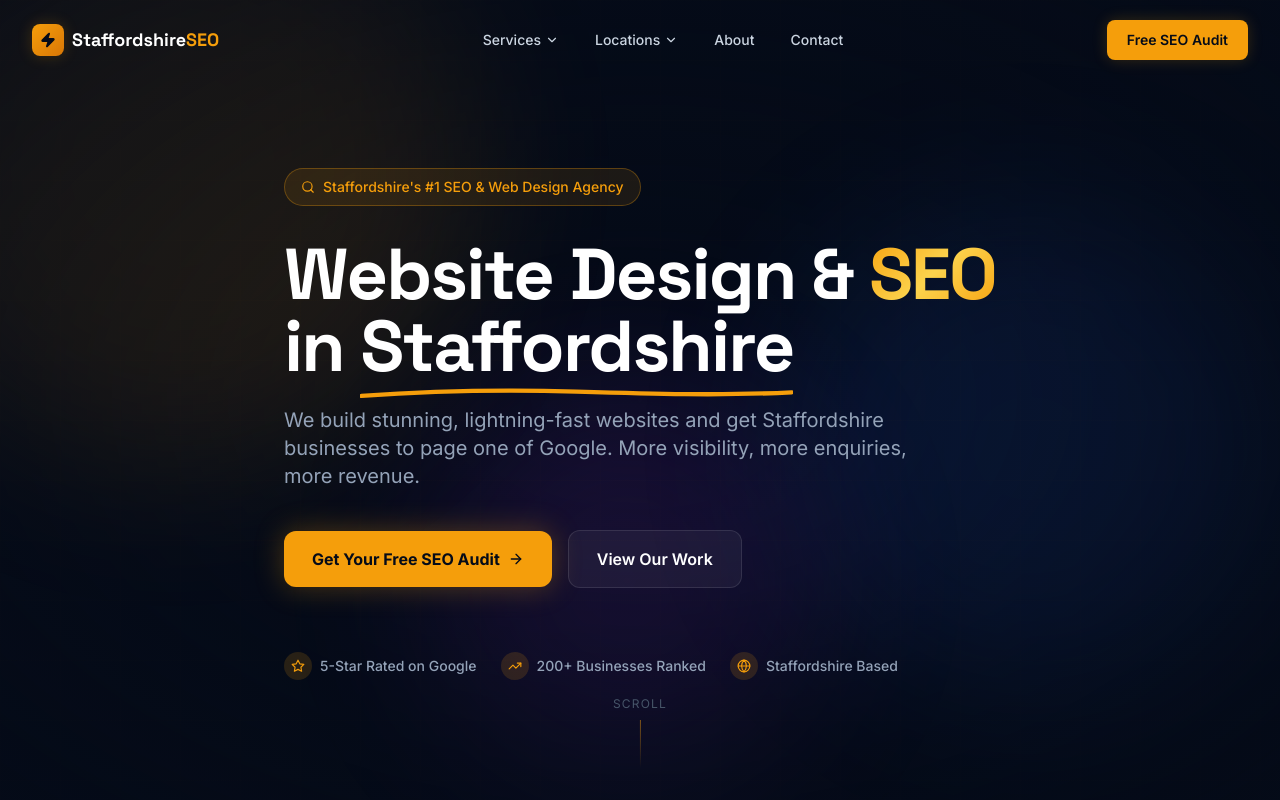
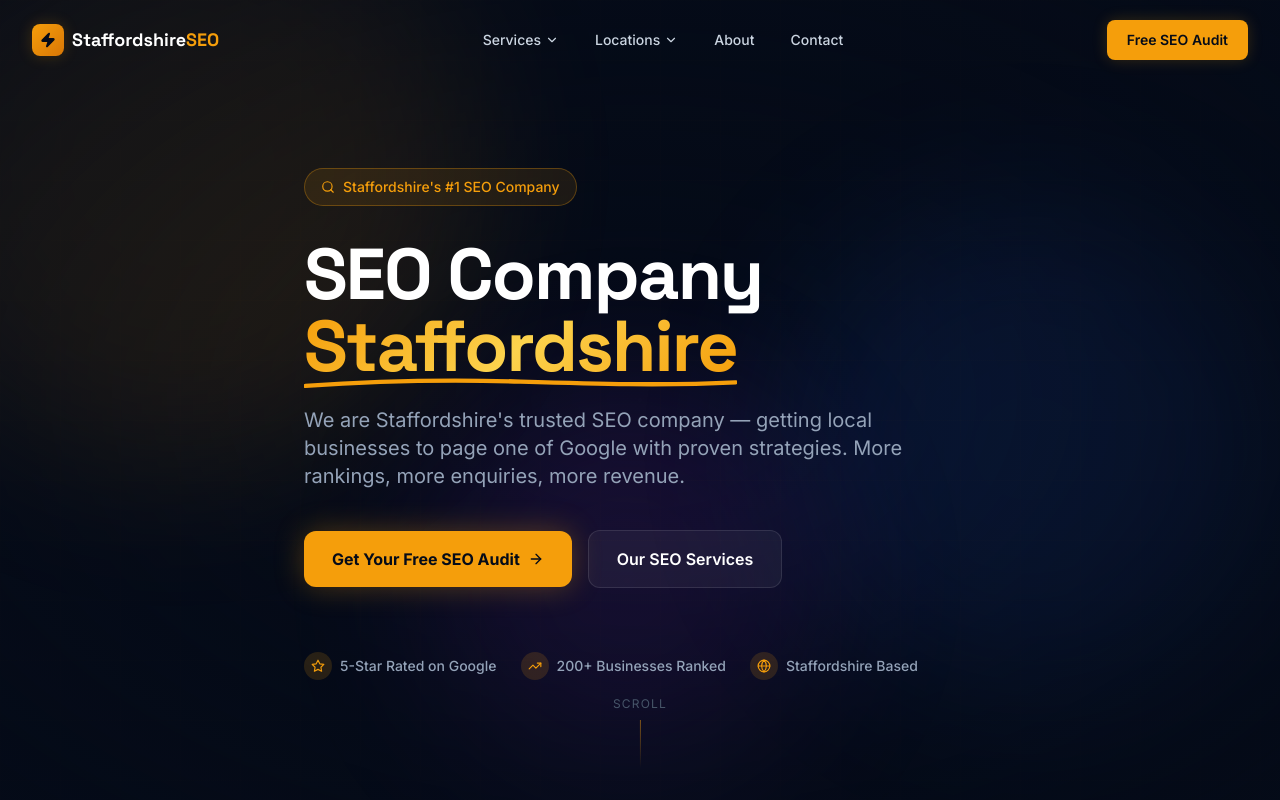
Before and after one commit to inetvercel/staffordshireseo.co.uk, a Next.js app: page / in a window 1280 px wide. Shown: the top 800 px of the page. Built offline with nearby package versions, Linux system fonts and the light colour scheme.

Commit message:
SEO-first: update meta, H1 and Hero to lead with SEO company/agency messaging

```diff
--- a/app/layout.tsx
+++ b/app/layout.tsx
@@ -20,22 +20,22 @@
   metadataBase: new URL("https://www.staffordshireseo.co.uk"),
   title: {
     default:
-      "Website Design & SEO Staffordshire | StaffordshireSEO",
+      "SEO Company Staffordshire | Staffordshire SEO Agency | StaffordshireSEO",
     template: "%s | StaffordshireSEO",
   },
   description:
-    "Staffordshire's leading web design and SEO agency. We build stunning, fast websites and dominate local search for businesses across Staffordshire. Get your free SEO audit today.",
+    "Staffordshire's leading SEO company. We get local businesses to page one of Google with proven SEO strategies. Trusted Staffordshire SEO agency serving Cannock, Tamworth, Lichfield, Stafford and beyond. Free SEO audit.",
   keywords: [
-    "website design staffordshire",
-    "web design staffordshire",
-    "staffordshire website design",
-    "staffordshire website company",
+    "SEO company staffordshire",
+    "staffordshire SEO company",
+    "SEO agency staffordshire",
+    "staffordshire SEO agency",
     "SEO staffordshire",
-    "local seo staffordshire",
-    "website design company staffordshire",
-    "ecommerce website staffordshire",
-    "bespoke website design staffordshire",
-    "website maintenance staffordshire",
+    "staffordshire SEO",
+    "local SEO staffordshire",
+    "SEO services staffordshire",
+    "search engine optimisation staffordshire",
+    "google ranking staffordshire",
   ],
   authors: [{ name: "StaffordshireSEO" }],
   creator: "StaffordshireSEO",
@@ -45,23 +45,23 @@
     locale: "en_GB",
     url: "https://www.staffordshireseo.co.uk",
     siteName: "StaffordshireSEO",
-    title: "Website Design & SEO Staffordshire | StaffordshireSEO",
+    title: "SEO Company Staffordshire | Staffordshire SEO Agency | StaffordshireSEO",
     description:
-      "Staffordshire's leading web design and SEO agency. Stunning websites, proven results.",
+      "Staffordshire's leading SEO company. Proven rankings, transparent reporting, no contracts.",
     images: [
       {
         url: "/og-image.jpg",
         width: 1200,
         height: 630,
-        alt: "StaffordshireSEO - Website Design & SEO Staffordshire",
+        alt: "StaffordshireSEO - SEO Company Staffordshire",
       },
     ],
   },
   twitter: {
     card: "summary_large_image",
-    title: "Website Design & SEO Staffordshire | StaffordshireSEO",
+    title: "SEO Company Staffordshire | Staffordshire SEO Agency | StaffordshireSEO",
     description:
-      "Staffordshire's leading web design and SEO agency. Stunning websites, proven results.",
+      "Staffordshire's leading SEO company. Proven rankings, transparent reporting, no contracts.",
     images: ["/og-image.jpg"],
   },
   robots: {
@@ -89,7 +89,7 @@
   "@id": "https://www.staffordshireseo.co.uk",
   name: "StaffordshireSEO",
   description:
-    "Staffordshire's leading web design and SEO agency, helping local businesses rank higher and grow online.",
+    "Staffordshire's leading SEO company, helping local businesses rank on page one of Google and grow online.",
   url: "https://www.staffordshireseo.co.uk",
   telephone: "+441234567890",
   email: "hello@staffordshireseo.co.uk",
@@ -113,11 +113,11 @@
     { "@type": "Place", name: "Burton upon Trent" },
   ],
   serviceType: [
+    "SEO",
+    "Local SEO",
+    "Search Engine Optimisation",
     "Web Design",
-    "SEO",
     "E-commerce Development",
-    "Website Maintenance",
-    "Local SEO",
   ],
   priceRange: "££",
   openingHoursSpecification: [
--- a/app/page.tsx
+++ b/app/page.tsx
@@ -9,20 +9,20 @@
 import CTA from "@/components/CTA";
 
 export const metadata: Metadata = {
-  title: "Website Design & SEO Staffordshire | StaffordshireSEO",
+  title: "SEO Company Staffordshire | Staffordshire SEO Agency | StaffordshireSEO",
   description:
-    "Staffordshire's leading website design and SEO agency. We build stunning websites and get local businesses to page one of Google. Serving Cannock, Tamworth, Lichfield, Stafford and all of Staffordshire. Get your free SEO audit today.",
+    "StaffordshireSEO is Staffordshire's leading SEO company. We get local businesses to page one of Google with proven SEO strategies. Serving Cannock, Tamworth, Lichfield, Stafford and all of Staffordshire. Free SEO audit.",
   keywords: [
-    "website design staffordshire",
-    "web design staffordshire",
-    "staffordshire website design",
-    "staffordshire website company",
+    "SEO company staffordshire",
+    "staffordshire SEO company",
+    "SEO agency staffordshire",
+    "staffordshire SEO agency",
     "SEO staffordshire",
-    "local seo staffordshire",
-    "website design company staffordshire",
-    "bespoke website design staffordshire",
-    "manufacturing website design staffordshire",
-    "ecommerce website staffordshire",
+    "staffordshire SEO",
+    "local SEO staffordshire",
+    "SEO services staffordshire",
+    "search engine optimisation staffordshire",
+    "google ranking staffordshire",
   ],
   alternates: {
     canonical: "https://www.staffordshireseo.co.uk",
--- a/components/Hero.tsx
+++ b/components/Hero.tsx
@@ -60,7 +60,7 @@
           >
             <Search className="w-3.5 h-3.5 text-brand-gold" />
             <span className="text-sm font-medium text-brand-gold">
-              Staffordshire&apos;s #1 SEO &amp; Web Design Agency
+              Staffordshire&apos;s #1 SEO Company
             </span>
           </motion.div>
 
@@ -71,11 +71,9 @@
             transition={{ duration: 0.6, delay: 0.1 }}
             className="font-display text-4xl sm:text-5xl md:text-6xl lg:text-7xl font-bold text-white leading-[1.05] tracking-tight mb-6"
           >
-            Website Design &amp;{" "}
-            <span className="gradient-text">SEO</span>{" "}
+            SEO Company{" "}
             <br className="hidden sm:block" />
-            in{" "}
-            <span className="relative">
+            <span className="gradient-text relative inline-block">
               Staffordshire
               <svg
                 className="absolute -bottom-2 left-0 w-full"
@@ -101,8 +99,9 @@
             transition={{ duration: 0.6, delay: 0.2 }}
             className="text-lg md:text-xl text-slate-400 leading-relaxed max-w-2xl mb-10"
           >
-            We build stunning, lightning-fast websites and get Staffordshire businesses
-            to page one of Google. More visibility, more enquiries, more revenue.
+            We are Staffordshire&apos;s trusted SEO company — getting local businesses
+            to page one of Google with proven strategies. More rankings, more enquiries,
+            more revenue.
           </motion.p>
 
           {/* CTA Buttons */}
@@ -120,10 +119,10 @@
               <ArrowRight className="w-4 h-4 group-hover:translate-x-1 transition-transform" />
             </Link>
             <Link
-              href="/services/web-design-staffordshire"
+              href="/services/seo-staffordshire"
               className="inline-flex items-center gap-2 px-7 py-4 bg-white/5 hover:bg-white/10 border border-white/10 hover:border-white/20 text-white font-semibold text-base rounded-xl transition-all duration-200"
             >
-              View Our Work
+              Our SEO Services
             </Link>
           </motion.div>
 
```
